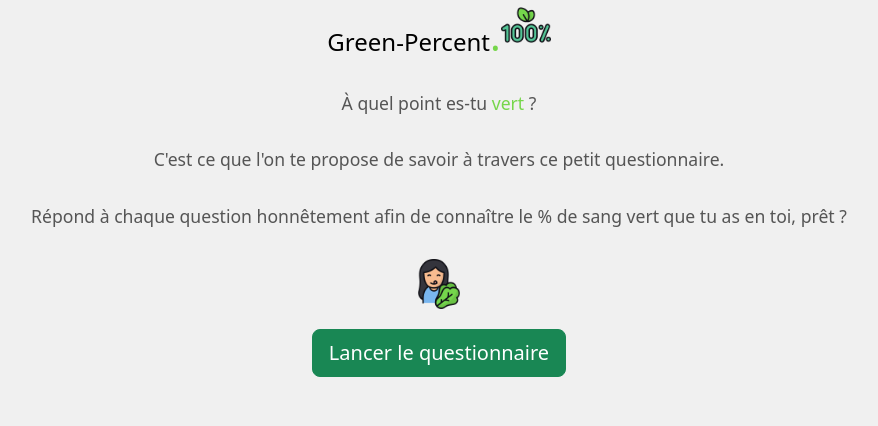
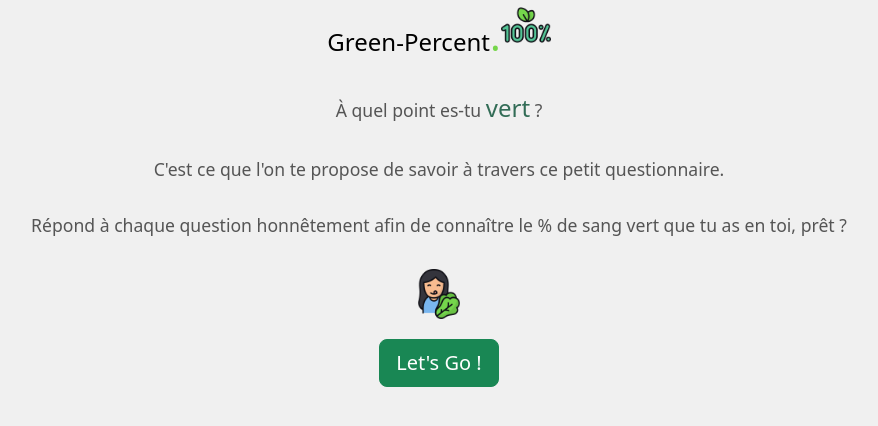
Before and after one commit to belkacem-oussama/green-percent, a React (Vite) app: page / in a window 1280 px wide. Shown: the top 426 px of the page, without its empty margins (201-1079 px from the left). Built offline with nearby package versions, Linux system fonts and the light colour scheme.

Commit message:
modify text

```diff
--- a/src/assets/styles/components/Button.tsx
+++ b/src/assets/styles/components/Button.tsx
@@ -8,7 +8,7 @@ export default function ButtonComponent() {
     return (
         <div className="mb-2">
             <Button variant="success" size="lg" onClick={handleClick}>
-                Lancer le questionnaire
+                Let's Go !
             </Button>
         </div>
     )
--- a/src/assets/styles/pages/home.scss
+++ b/src/assets/styles/pages/home.scss
@@ -31,7 +31,8 @@ h1 {
 }
 
 .green-text {
-    color: $primary-color;
+    color: $primary-hover-color;
+    font-size: 1.5rem;
 }
 
 .tagline {
```
